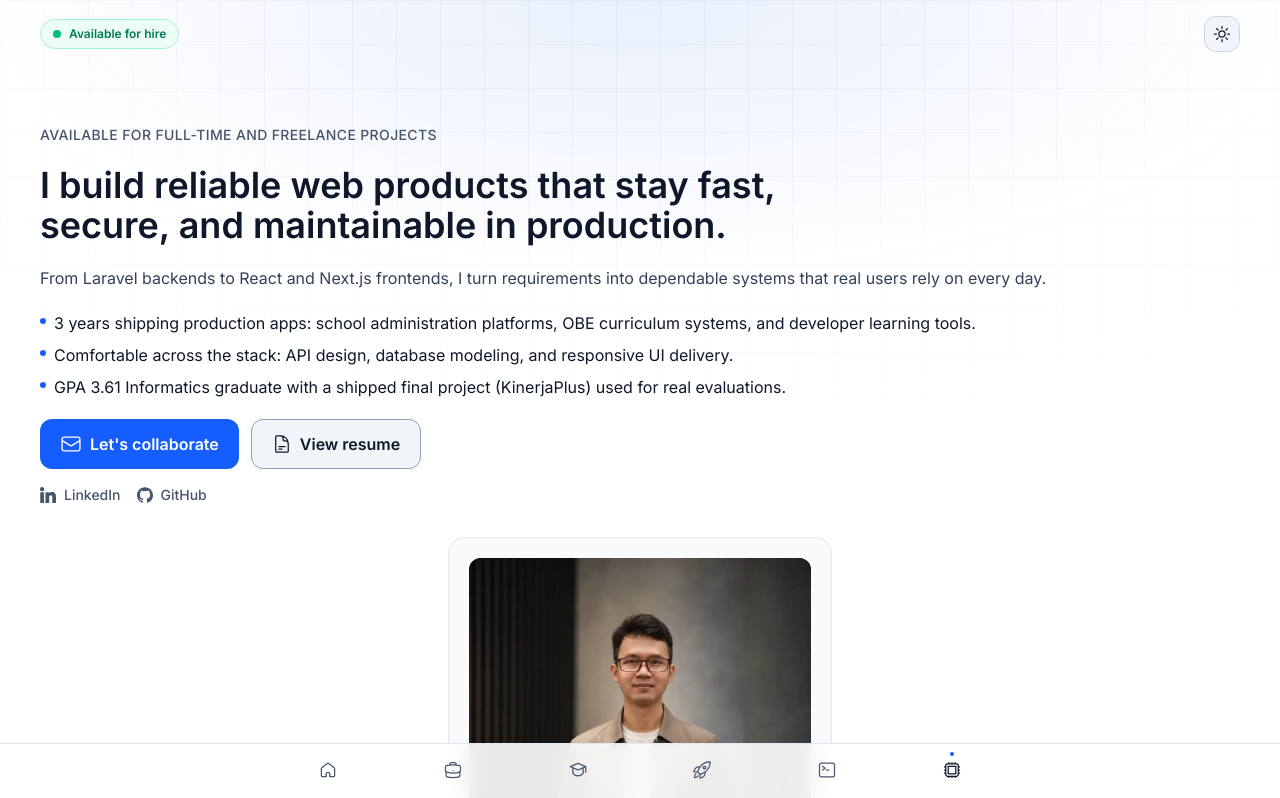
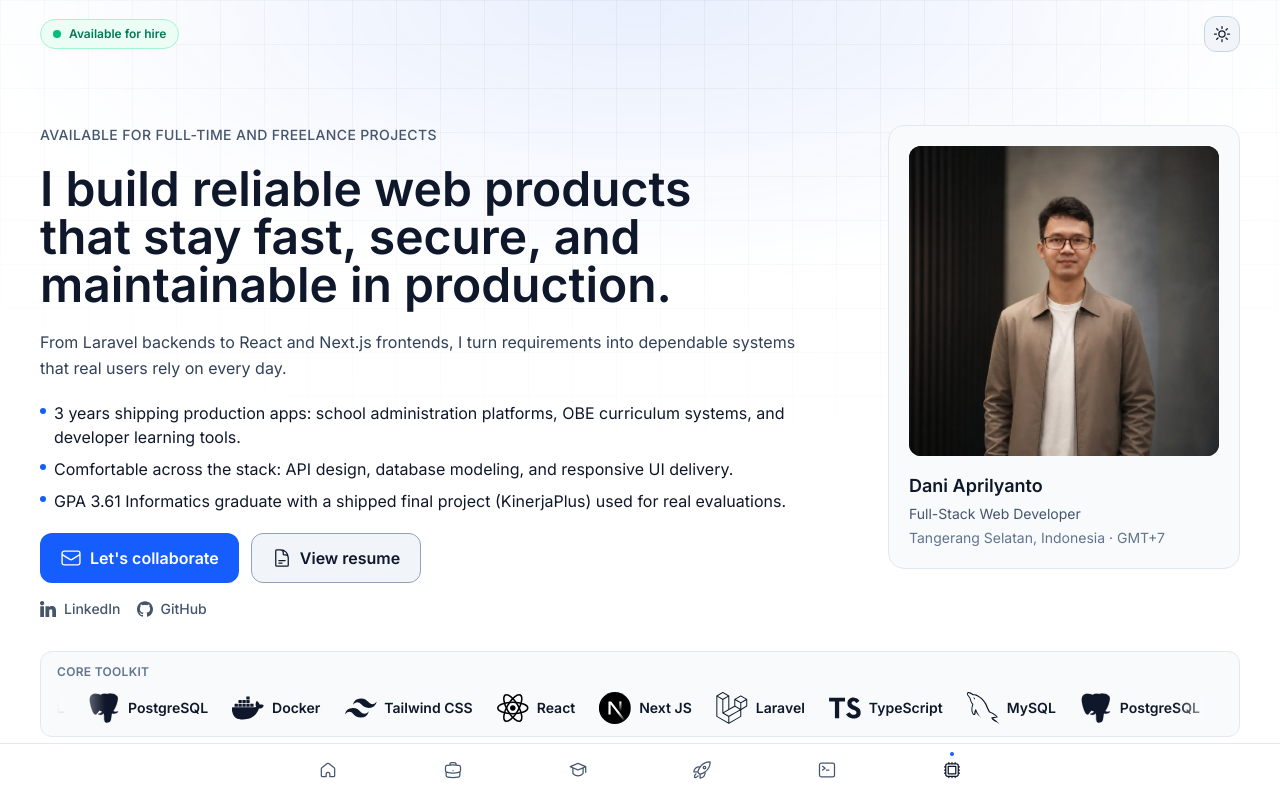
Before and after one commit to danisec/portofolio, a Next.js app: page / in a window 1280 px wide. Shown: the top 798 px of the page. Built offline with nearby package versions, Linux system fonts and the light colour scheme; no server answers.

Commit message:
fix(hero): align breakpoints to xl and constrain text width

```diff
--- a/src/app/home/Hero.tsx
+++ b/src/app/home/Hero.tsx
@@ -12,10 +12,10 @@ export default function Hero() {
           className={clsx(
             ['mx-auto grid gap-8'],
             ['items-start'],
-            ['2xl:grid-cols-[minmax(0,1fr)_22rem]'],
+            ['xl:grid-cols-[minmax(0,1fr)_22rem]'],
           )}
         >
-          <div className={clsx(['order-1 space-y-5'])}>
+          <div className={clsx(['order-1 space-y-5'], ['max-w-3xl'])}>
             <p className={clsx(['section-eyebrow'])}>
               Available for full-time and freelance projects
             </p>
@@ -23,7 +23,7 @@ export default function Hero() {
               className={clsx([
                 'text-3xl font-semibold text-balance',
                 'md:text-4xl',
-                '2xl:text-5xl',
+                'xl:text-5xl',
               ])}
             >
               {data.headline}
@@ -52,7 +52,7 @@ export default function Hero() {
               ['card-surface order-2'],
               ['overflow-hidden'],
               ['p-4 sm:p-5'],
-              ['mx-auto w-full max-w-sm 2xl:mx-0 2xl:max-w-none'],
+              ['mx-auto w-full max-w-sm xl:mx-0 xl:max-w-none'],
             )}
           >
             <div
@@ -65,7 +65,7 @@ export default function Hero() {
                 alt={data.alt}
                 width={1254}
                 height={1254}
-                sizes="(min-width: 1536px) 312px, 344px"
+                sizes="(min-width: 1280px) 312px, 344px"
                 priority={true}
                 quality={85}
                 className={clsx(['h-full w-full object-cover object-top'])}
```
